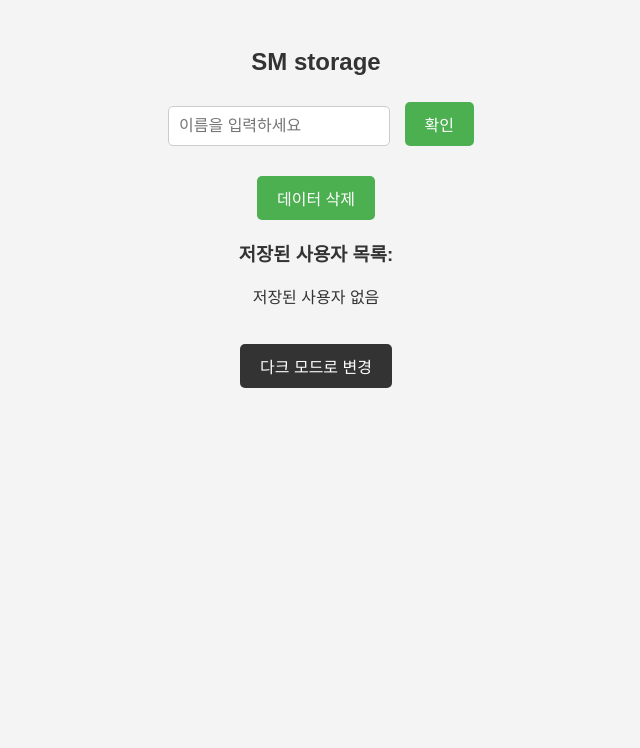
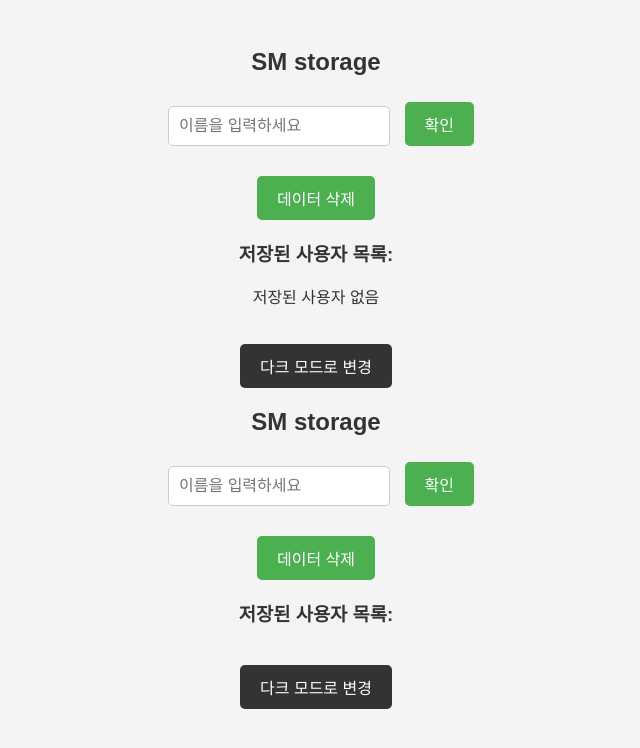
Before and after one commit to seongmin3540/SMSTORAGE, a plain HTML site: page index.html in a window 1280 px wide. Shown: the whole page, without its empty margins (324-964 px from the left). Drawn offline with Linux system fonts and the light colour scheme.

Commit message:
수정사항 2배 곱하기

```diff
--- a/index.html
+++ b/index.html
@@ -32,6 +32,25 @@
 
         <!-- 테마 변경 버튼 -->
         <button id="themeButton">다크 모드로 변경</button>
+
+        <h2>SM storage</h2>
+
+        <!-- 이름 입력 필드 및 버튼 -->
+        <input type="text" id="userName" placeholder="이름을 입력하세요">
+        <button id="submitButton">확인</button>
+
+        <!-- 출력 메시지 -->
+        <div id="outputMessage"></div>
+
+        <!-- 데이터 삭제 버튼 -->
+        <button id="clearButton">데이터 삭제</button>
+
+        <!-- 사용자 목록 출력 -->
+        <h3>저장된 사용자 목록:</h3>
+        <ul id="userList"></ul>
+
+        <!-- 테마 변경 버튼 -->
+        <button id="themeButton">다크 모드로 변경</button>
     </main>
 
     <script src="script.js"></script>
```
